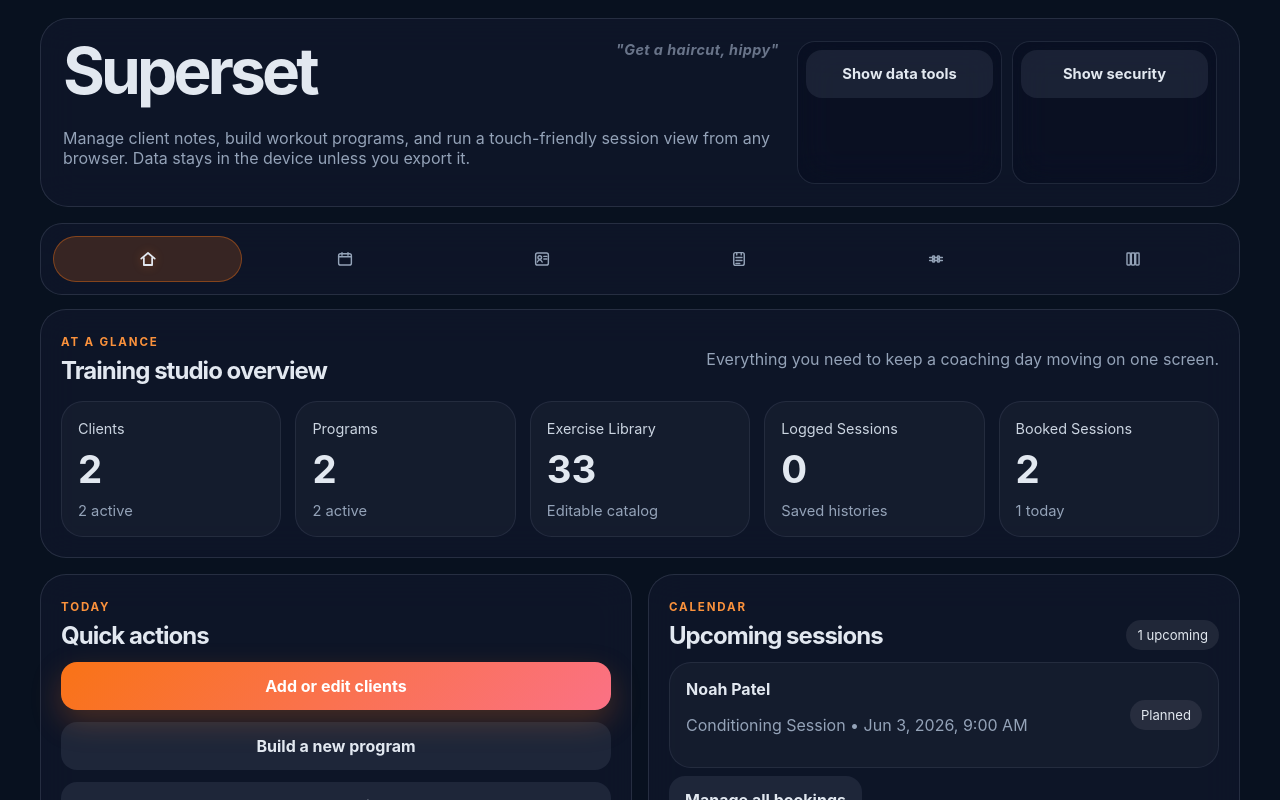
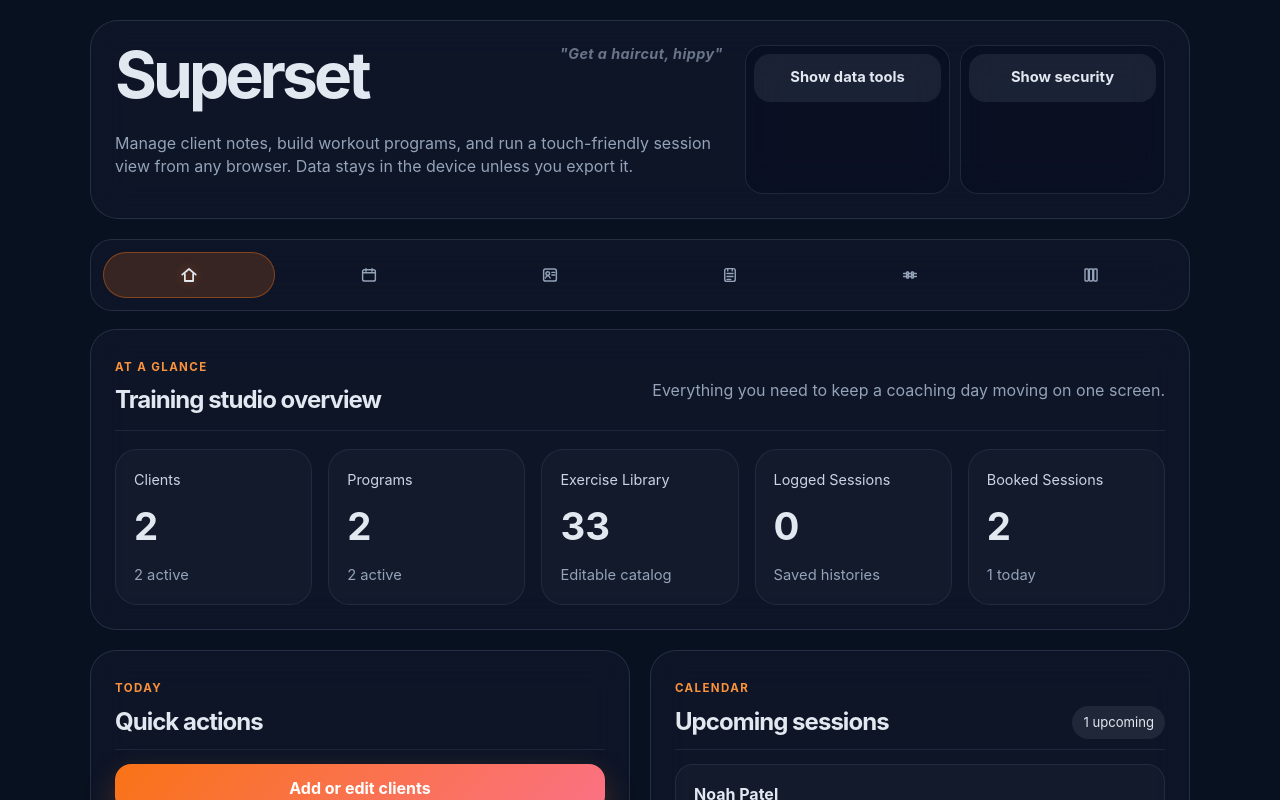
Before and after one commit to blackhawknz/SuperSet, a React (Vite) app: page / in a window 1280 px wide. Shown: the top 800 px of the page. Built offline with nearby package versions, Linux system fonts and the light colour scheme.

Commit message:
UI: reduce visual density and improve scan readability

```diff
--- a/src/styles.css
+++ b/src/styles.css
@@ -5,6 +5,8 @@
   --bg-soft: #0f172a;
   --panel: rgba(15, 23, 42, 0.82);
   --panel-border: rgba(148, 163, 184, 0.18);
+  --card-soft: rgba(255, 255, 255, 0.022);
+  --card-strong: rgba(255, 255, 255, 0.035);
   --text: #e2e8f0;
   --muted: #94a3b8;
   --accent: #f97316;
@@ -29,6 +31,7 @@ body {
   min-height: 100vh;
   color: var(--text);
   background: var(--bg);
+  line-height: 1.45;
 }
 
 button,
@@ -62,9 +65,9 @@ select:focus-visible,
 }
 
 .app-shell {
-  width: min(1200px, calc(100% - 24px));
+  width: min(1100px, calc(100% - 24px));
   margin: 0 auto;
-  padding: 18px 0 28px;
+  padding: 20px 0 34px;
 }
 
 .desktop-nav {
@@ -106,10 +109,10 @@ select:focus-visible,
 .hero {
   display: flex;
   justify-content: space-between;
-  gap: 18px;
+  gap: 22px;
   border-radius: 28px;
-  padding: 22px;
-  margin-bottom: 16px;
+  padding: 24px;
+  margin-bottom: 20px;
 }
 
 .hero h1 {
@@ -152,13 +155,18 @@ select:focus-visible,
   color: var(--muted);
 }
 
+.hero-copy,
+.section-copy {
+  max-width: 65ch;
+}
+
 .eyebrow {
   display: inline-flex;
   align-items: center;
   gap: 8px;
   color: var(--accent-strong);
   text-transform: uppercase;
-  letter-spacing: 0.16em;
+  letter-spacing: 0.12em;
   font-size: 0.72rem;
   font-weight: 700;
 }
@@ -288,7 +296,7 @@ select:focus-visible,
   gap: 8px;
   border-radius: 22px;
   padding: 12px;
-  margin-bottom: 14px;
+  margin-bottom: 18px;
 }
 
 .tab {
@@ -385,12 +393,12 @@ select:focus-visible,
 .content-grid {
   display: grid;
   grid-template-columns: 1fr 1fr;
-  gap: 16px;
+  gap: 20px;
 }
 
 .panel {
   border-radius: 26px;
-  padding: 20px;
+  padding: 24px;
   min-width: 0;
 }
 
@@ -403,11 +411,14 @@ select:focus-visible,
   justify-content: space-between;
   align-items: end;
   gap: 12px;
-  margin-bottom: 16px;
+  margin-bottom: 18px;
+  padding-bottom: 12px;
+  border-bottom: 1px solid rgba(148, 163, 184, 0.12);
 }
 
 .section-heading.compact {
-  margin-bottom: 12px;
+  margin-bottom: 14px;
+  padding-bottom: 10px;
 }
 
 .section-heading h2,
@@ -419,13 +430,13 @@ select:focus-visible,
 .stats-grid {
   display: grid;
   grid-template-columns: repeat(auto-fit, minmax(170px, 1fr));
-  gap: 14px;
+  gap: 16px;
 }
 
 .stat-card {
   border-radius: 22px;
-  padding: 16px;
-  background: rgba(255, 255, 255, 0.03);
+  padding: 18px;
+  background: var(--card-soft);
   border: 1px solid rgba(148, 163, 184, 0.12);
 }
 
@@ -450,7 +461,7 @@ select:focus-visible,
 .record-list,
 .item-list {
   display: grid;
-  gap: 12px;
+  gap: 14px;
 }
 
 .item-row,
@@ -458,9 +469,9 @@ select:focus-visible,
 .exercise-block,
 .session-entry,
 .empty-state {
-  border-radius: 22px;
-  padding: 16px;
-  background: rgba(255, 255, 255, 0.03);
+  border-radius: 18px;
+  padding: 18px;
+  background: var(--card-soft);
   border: 1px solid rgba(148, 163, 184, 0.12);
 }
 
@@ -473,7 +484,7 @@ select:focus-visible,
 }
 
 .item-row.active {
-  background: rgba(249, 115, 22, 0.12);
+  background: rgba(249, 115, 22, 0.09);
   border-color: rgba(249, 115, 22, 0.35);
 }
 
@@ -504,7 +515,7 @@ select:focus-visible,
   align-items: center;
   justify-content: space-between;
   gap: 10px;
-  margin-bottom: 12px;
+  margin-bottom: 14px;
 }
 
 .recent-edits-filter-group {
@@ -523,15 +534,15 @@ select:focus-visible,
 }
 
 .clients-due-card {
-  margin-bottom: 12px;
+  margin-bottom: 16px;
 }
 
 .clients-timeline-card {
-  margin-bottom: 12px;
+  margin-bottom: 16px;
 }
 
 .timeline-controls {
-  margin-bottom: 12px;
+  margin-bottom: 14px;
 }
 
 .timeline-kind {
@@ -590,7 +601,7 @@ select:focus-visible,
 }
 
 .week-scheduler {
-  margin-bottom: 14px;
+  margin-bottom: 18px;
   min-width: 0;
 }
 
@@ -720,7 +731,7 @@ select:focus-visible,
   gap: 10px;
   border-radius: 14px;
   border: 1px solid rgba(148, 163, 184, 0.18);
-  background: rgba(2, 6, 23, 0.35);
+  background: var(--card-soft);
   padding: 10px 12px;
 }
 
@@ -787,7 +798,7 @@ select:focus-visible,
   width: 100%;
   border-radius: 16px;
   border: 1px solid rgba(148, 163, 184, 0.2);
-  background: rgba(2, 6, 23, 0.55);
+  background: rgba(2, 6, 23, 0.48);
   color: var(--text);
   min-height: 48px;
   padding: 0 14px;
@@ -832,7 +843,7 @@ select:focus-visible,
   display: flex;
   flex-wrap: wrap;
   gap: 10px;
-  margin-top: 8px;
+  margin-top: 10px;
 }
 
 .calendar-actions-row,
@@ -888,8 +899,8 @@ select:focus-visible,
 
 .history-list {
   display: grid;
-  gap: 8px;
-  margin-bottom: 12px;
+  gap: 10px;
+  margin-bottom: 14px;
 }
 
 .history-row {
@@ -898,9 +909,9 @@ select:focus-visible,
   gap: 8px 12px;
   align-items: center;
   border-radius: 14px;
-  padding: 10px 12px;
+  padding: 11px 13px;
   border: 1px solid rgba(148, 163, 184, 0.18);
-  background: rgba(2, 6, 23, 0.35);
+  background: var(--card-soft);
 }
 
 .history-row strong {
@@ -1021,7 +1032,7 @@ select:focus-visible,
 .sticky-actions {
   position: sticky;
   bottom: 16px;
-  padding-top: 14px;
+  padding-top: 16px;
   background: linear-gradient(180deg, rgba(8, 17, 31, 0), rgba(8, 17, 31, 0.88) 25%);
   border-radius: 18px;
 }
@@ -1071,7 +1082,7 @@ select:focus-visible,
 
 .empty-state {
   text-align: center;
-  padding: 40px 18px;
+  padding: 44px 20px;
 }
 
 .empty-state h3 {
@@ -1391,24 +1402,6 @@ select:focus-visible,
     box-shadow: 0 4px 12px rgba(249, 115, 22, 0.45);
   }
 
-  @media (prefers-reduced-motion: reduce) {
-    *,
-    *::before,
-    *::after {
-      animation-duration: 0.01ms !important;
-      animation-iteration-count: 1 !important;
-      transition-duration: 0.01ms !important;
-      scroll-behavior: auto !important;
-    }
-
-    .button:hover,
-    .tab:hover,
-    .item-row:hover,
-    .text-button:hover {
-      transform: none;
-    }
-  }
-
   .tab-bar {
     grid-template-columns: repeat(2, minmax(0, 1fr));
     gap: 10px;
@@ -1436,3 +1429,21 @@ select:focus-visible,
     grid-template-columns: 1fr;
   }
 }
+
+@media (prefers-reduced-motion: reduce) {
+  *,
+  *::before,
+  *::after {
+    animation-duration: 0.01ms !important;
+    animation-iteration-count: 1 !important;
+    transition-duration: 0.01ms !important;
+    scroll-behavior: auto !important;
+  }
+
+  .button:hover,
+  .tab:hover,
+  .item-row:hover,
+  .text-button:hover {
+    transform: none;
+  }
+}
```
